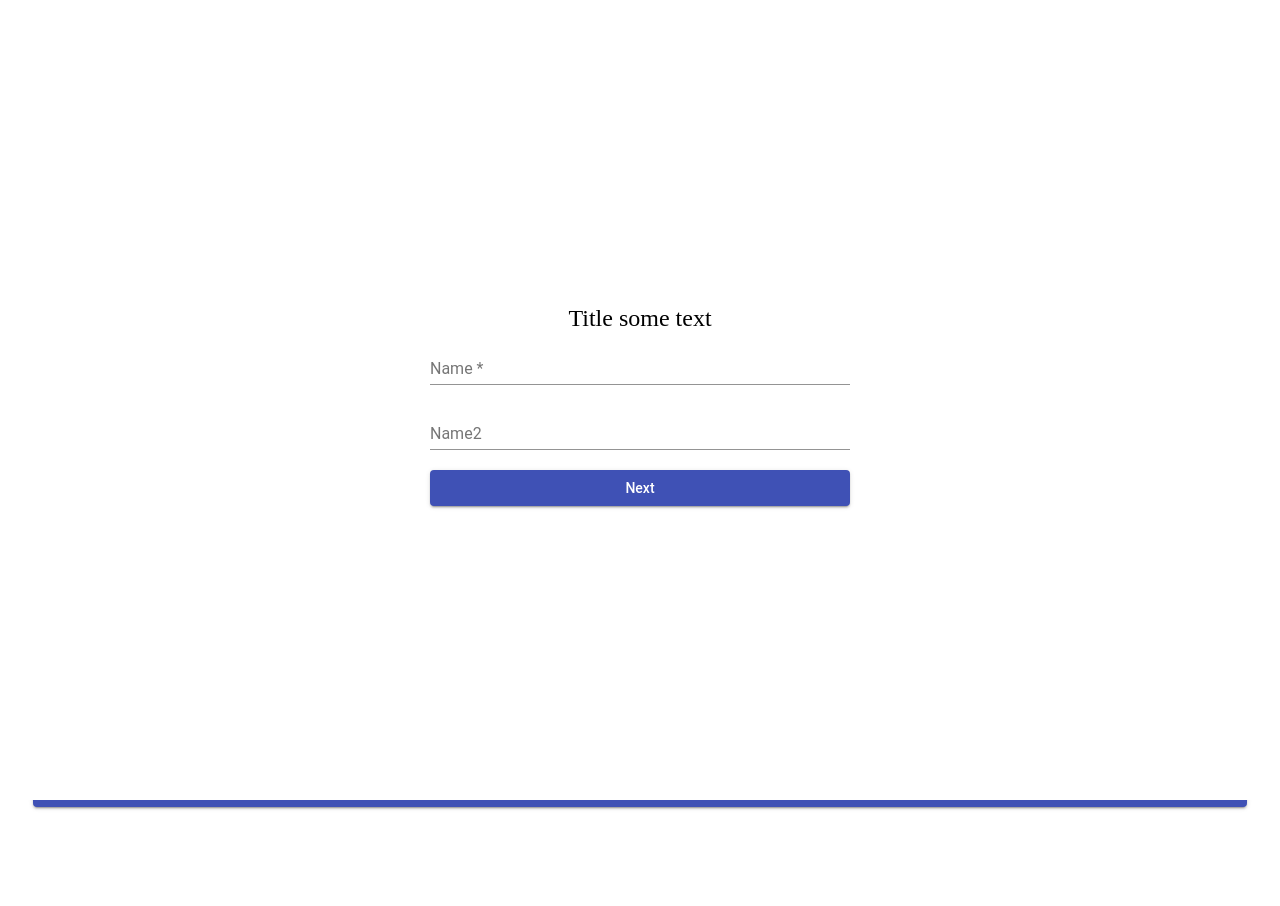
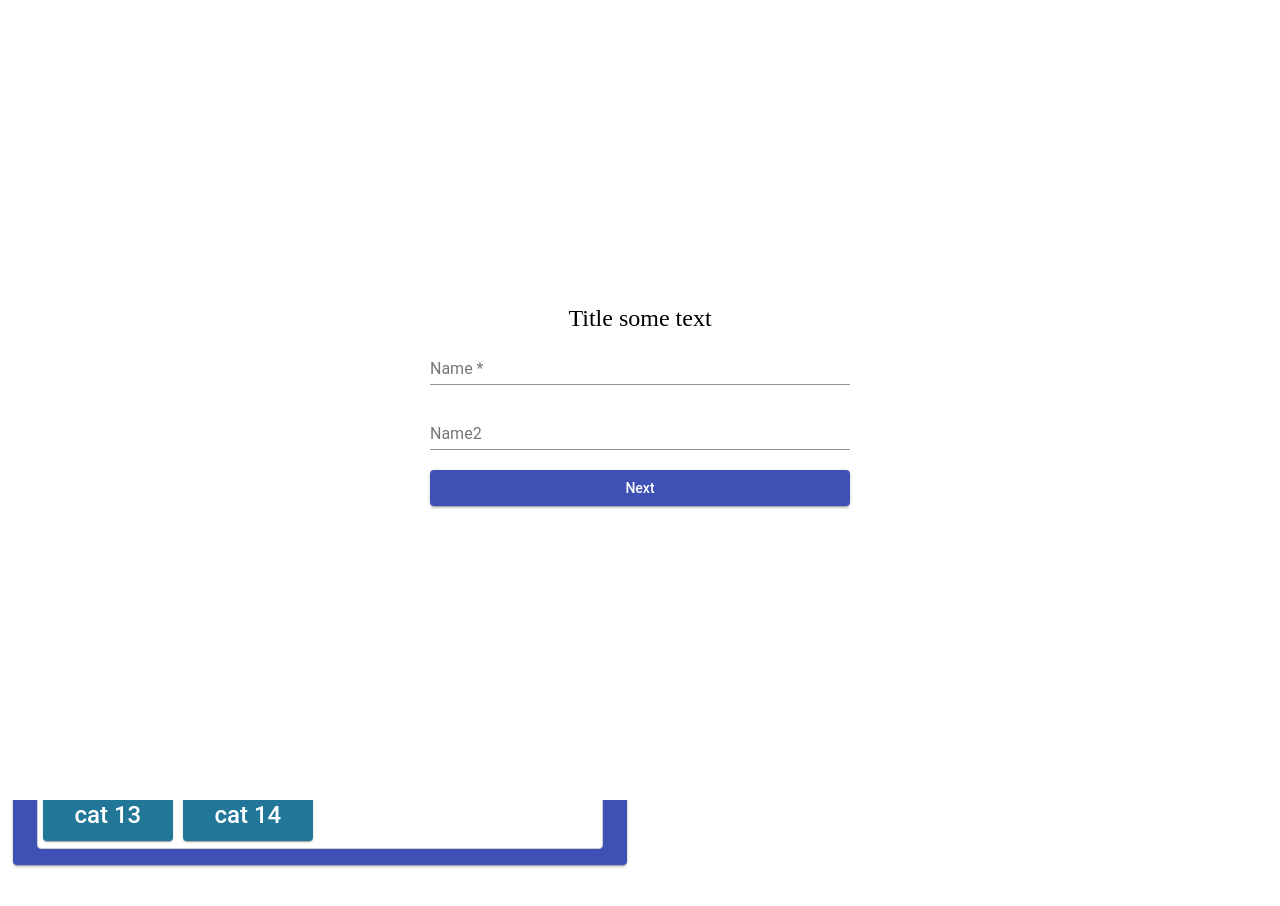
Before and after one commit to BodyaFlesh/angular-Drag-Drop, an Angular app: page / in a window 1280 px wide. Shown: the top 906 px of the page. Built offline with nearby package versions, Linux system fonts and the light colour scheme.

Commit message:
change design ver 0.1.1

```diff
--- a/src/app/app.component.html
+++ b/src/app/app.component.html
@@ -13,7 +13,7 @@
 <div class="width cards-area-selected">
     <div class="content">
         <mat-card-title>Select tag and card</mat-card-title>
-        <mat-accordion>
+        <mat-accordion multi="true">
             <mat-expansion-panel [expanded]="true" (opened)="true">
                 <mat-expansion-panel-header>
                     <mat-panel-title>
@@ -34,7 +34,7 @@
                     <app-card *ngFor="let item of tag1" cdkDrag [item]="item"></app-card>
                 </div>
             </mat-expansion-panel>
-            <mat-expansion-panel>
+            <mat-expansion-panel  [expanded]="true" (opened)="true">
                 <mat-expansion-panel-header>
                     <mat-panel-title>
                         Tag 2
@@ -54,7 +54,7 @@
                     <app-card *ngFor="let item of tag2" cdkDrag [item]="item"></app-card>
                 </div>
             </mat-expansion-panel>
-            <mat-expansion-panel>
+            <mat-expansion-panel  [expanded]="true" (opened)="true">
                 <mat-expansion-panel-header>
                     <mat-panel-title>
                         Tag 3
@@ -76,7 +76,6 @@
             </mat-expansion-panel>
         </mat-accordion>
     </div>
-    <hr>
     <div class="content selected-area">
         <mat-card-title>Selected Card</mat-card-title>
         <mat-accordion class="example-headers-align">
@@ -100,7 +99,7 @@
                     <app-card *ngFor="let item of selected" cdkDrag [item]="item"></app-card>
                 </div>
                 <mat-action-row *ngIf="selected.length > 2 && selected.length < 11">
-                    <button mat-raised-button color="accent" (click)="formatedPDF()">Get PDF file cards</button>
+                    <button mat-raised-button color="primary" (click)="formatedPDF()">Get PDF file cards</button>
                 </mat-action-row>
             </mat-expansion-panel>
         </mat-accordion>
--- a/src/styles.scss
+++ b/src/styles.scss
@@ -7,9 +7,32 @@
 //     background-image: url('https://material.angular.io/assets/img/examples/shiba1.jpg');
 //     background-size: cover;
 // }
+*{
+  padding: 0px;
+  margin: 0px;
+  box-sizing: border-box;
+}
+body{
+  padding: 1vw;
+}
+.cards-area-selected{
+  display: flex;
+  justify-content: space-between;
+}
+.cards-area-selected .selected-area{
+  .mat-expansion-panel:not([class*=mat-elevation-z]){
+    background-color: #333;
+    .mat-expansion-panel-header-title,
+    .mat-expansion-panel-header-description{
+        color: #fff;
+    }
+  }
+}
 .content {
-  max-width: 100%;
-  padding: 25px;
+  width: 48vw;
+  padding: 25px 0px;
+  float: left;
+  box-sizing: border-box;
 }
 .mat-expansion-panel:not([class*=mat-elevation-z]){
     background-color: #3f51b5;
```
